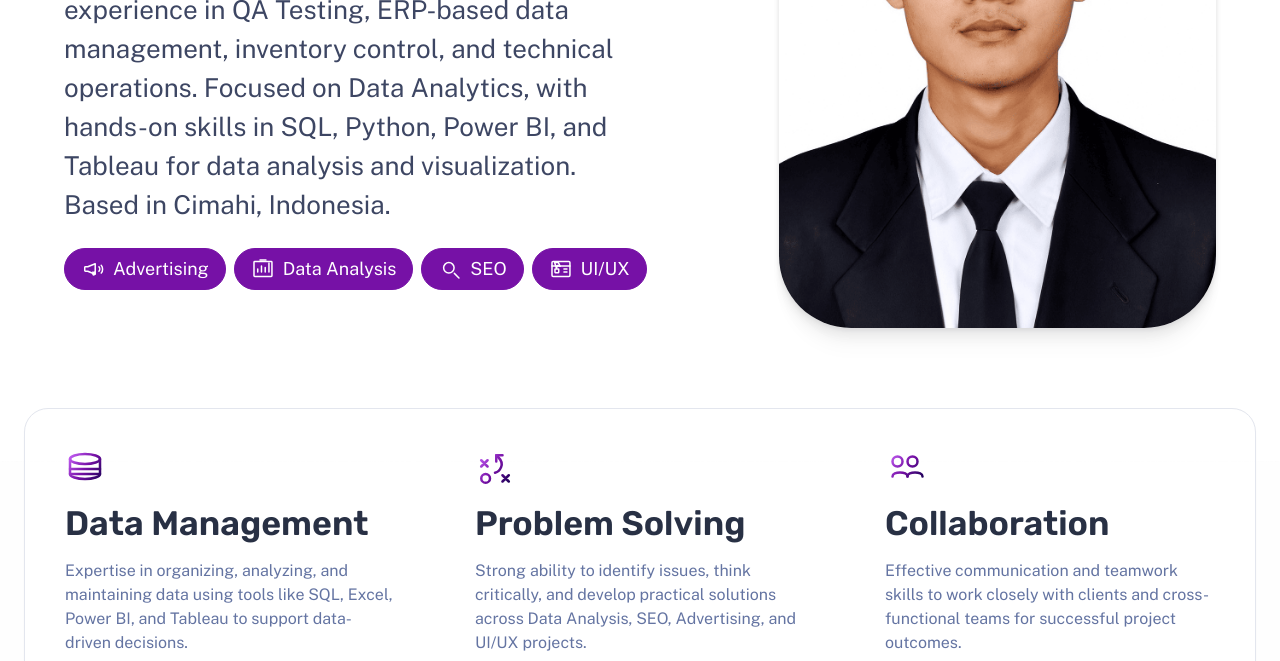
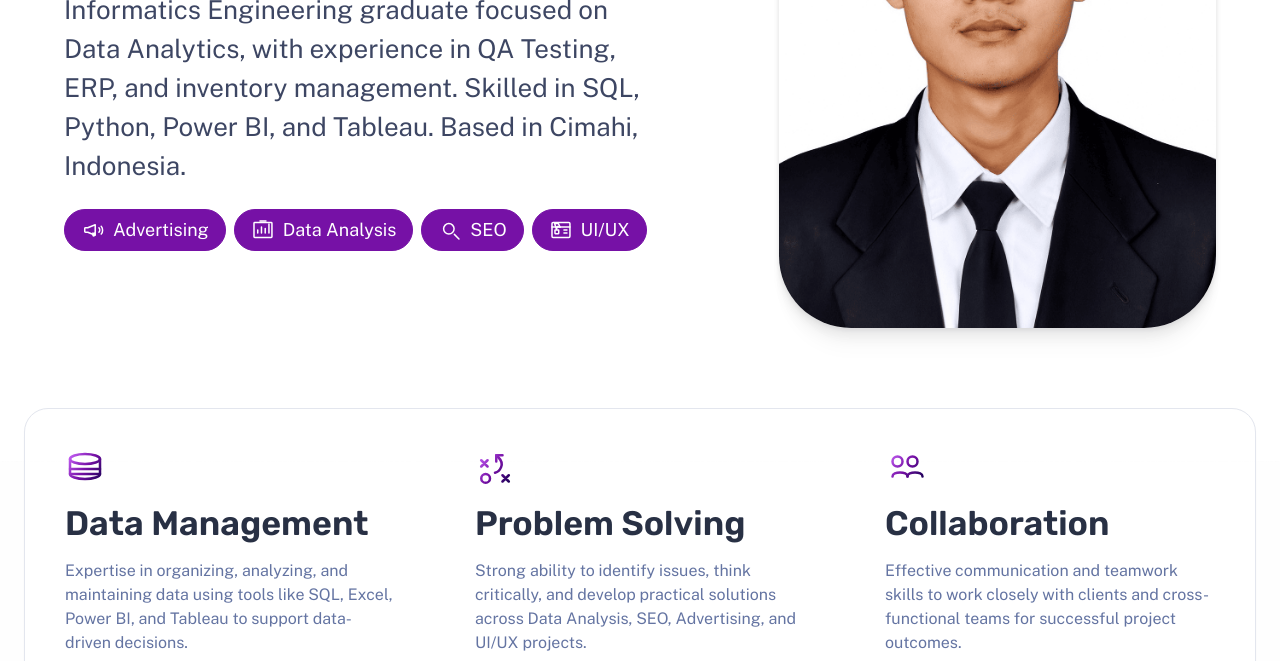
Before and after one commit to herulobarto/personal-website, an Astro site: page / in a window 1280 px wide. Shown: the part 439-1100 px from the top of the page. Built offline with nearby package versions, Linux system fonts and the light colour scheme; Astro itself is replaced by a stand-in of ours.

Commit message:
update seo

```diff
--- a/src/pages/index.astro
+++ b/src/pages/index.astro
@@ -31,7 +31,7 @@ const projects = (await getCollection('work'))
 			<header class="hero">
 				<Hero
 					title="Hello, my name is Heru Lobarto"
-					tagline="Informatics Engineering graduate with experience in QA Testing, ERP-based data management, inventory control, and technical operations. Focused on Data Analytics, with hands-on skills in SQL, Python, Power BI, and Tableau for data analysis and visualization. Based in Cimahi, Indonesia."
+					tagline="Informatics Engineering graduate focused on Data Analytics, with experience in QA Testing, ERP, and inventory management. Skilled in SQL, Python, Power BI, and Tableau. Based in Cimahi, Indonesia."
 					align="start"
 				>
 					<div class="roles">
```
